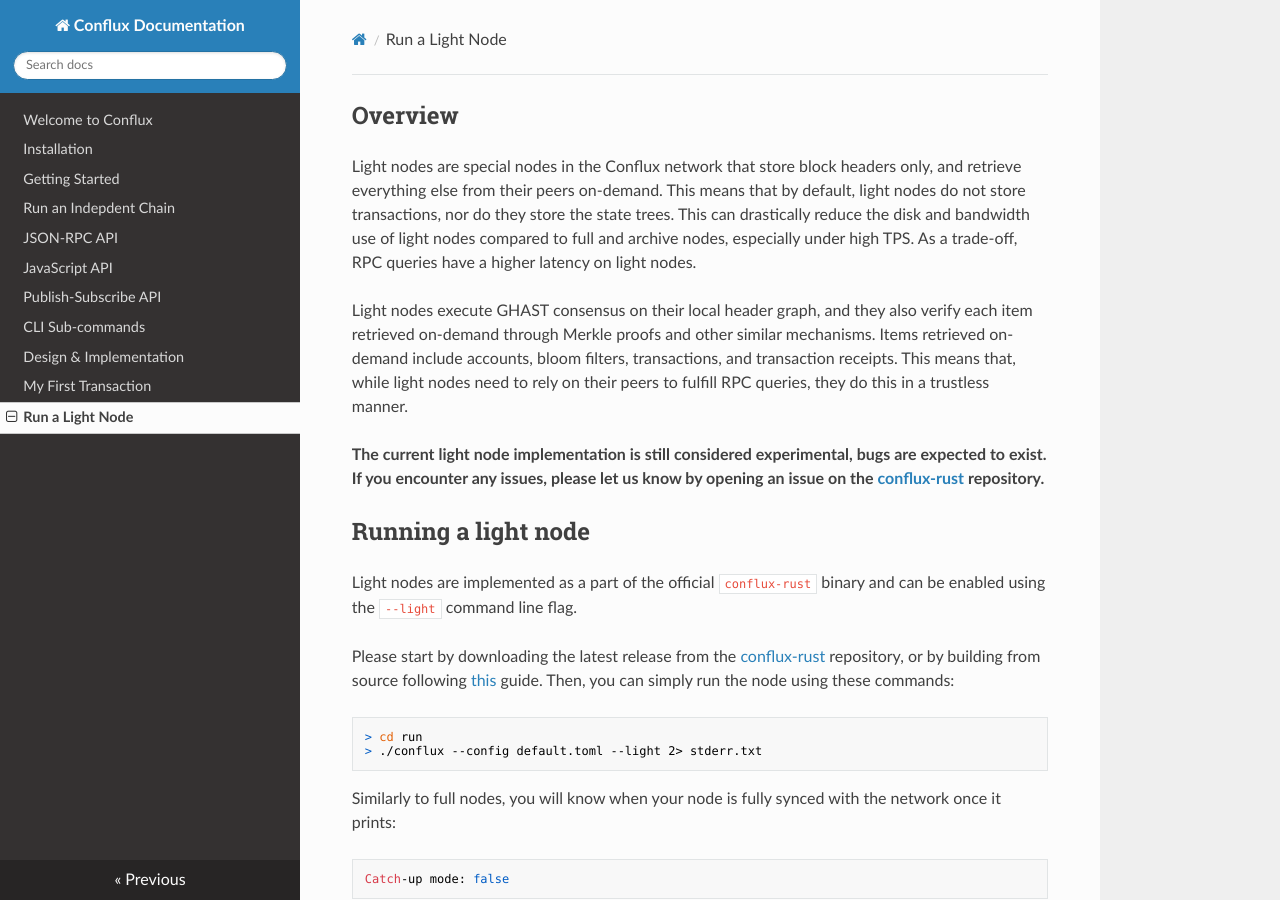
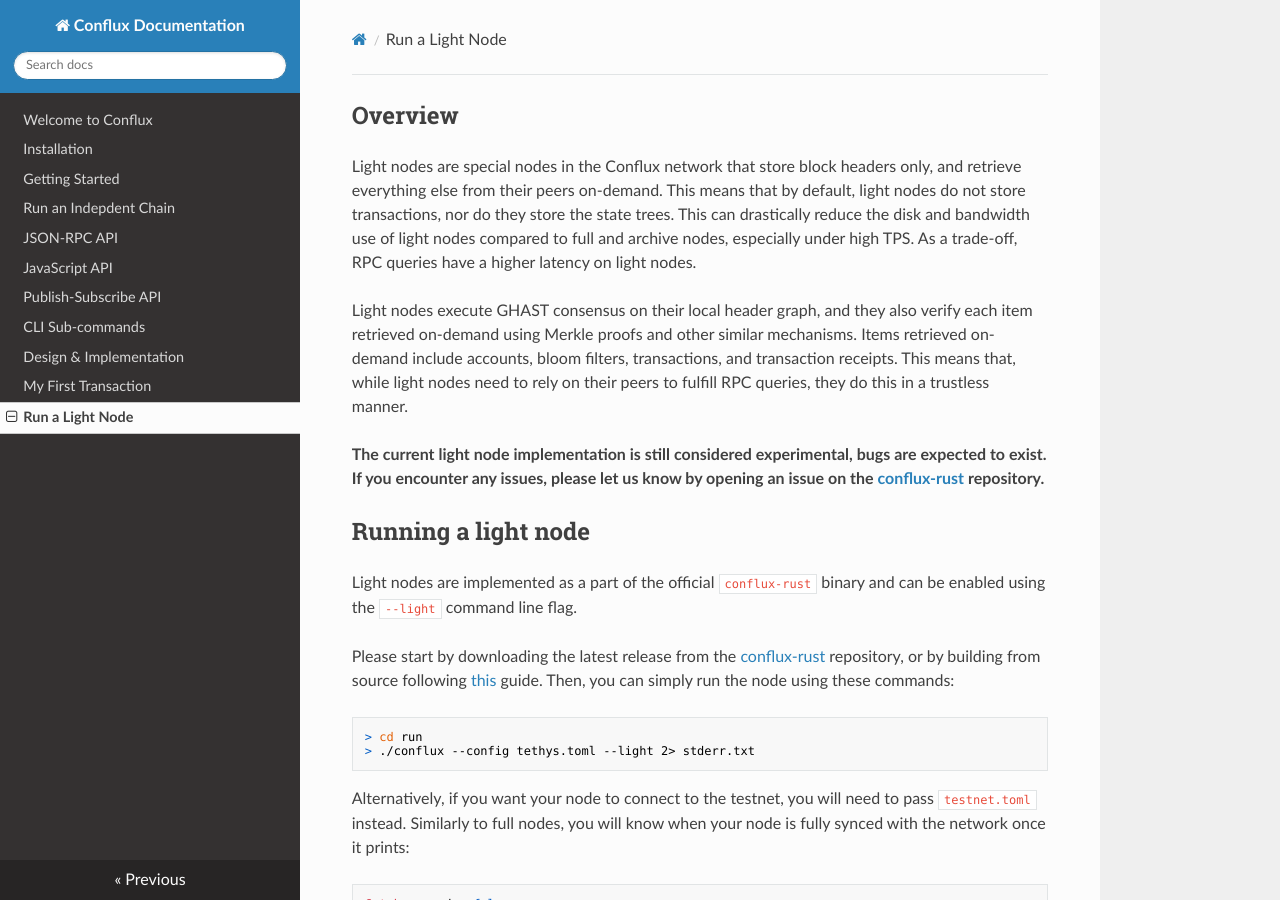
Before and after one commit to Conflux-Chain/conflux-doc, an MkDocs documentation site: the page built from docs/light-nodes.md, in a window 1280 px wide and 900 px high. Built offline with MkDocs 1.6.1, drawn with Linux system fonts in a browser that asks for light colours; nearby versions of some CDN libraries.

Commit message:
add note on testnet config

````diff
--- a/docs/light-nodes.md
+++ b/docs/light-nodes.md
@@ -11,7 +11,7 @@
 
 Light nodes are special nodes in the Conflux network that store block headers only, and retrieve everything else from their peers on-demand. This means that by default, light nodes do not store transactions, nor do they store the state trees. This can drastically reduce the disk and bandwidth use of light nodes compared to full and archive nodes, especially under high TPS. As a trade-off, RPC queries have a higher latency on light nodes.
 
-Light nodes execute GHAST consensus on their local header graph, and they also verify each item retrieved on-demand through Merkle proofs and other similar mechanisms. Items retrieved on-demand include accounts, bloom filters, transactions, and transaction receipts. This means that, while light nodes need to rely on their peers to fulfill RPC queries, they do this in a trustless manner.
+Light nodes execute GHAST consensus on their local header graph, and they also verify each item retrieved on-demand using Merkle proofs and other similar mechanisms. Items retrieved on-demand include accounts, bloom filters, transactions, and transaction receipts. This means that, while light nodes need to rely on their peers to fulfill RPC queries, they do this in a trustless manner.
 
 **The current light node implementation is still considered experimental, bugs are expected to exist. If you encounter any issues, please let us know by opening an issue on the [conflux-rust](https://github.com/Conflux-Chain/conflux-rust/issues) repository.**
 
@@ -24,10 +24,10 @@
 
 ```
 > cd run
-> ./conflux --config default.toml --light 2> stderr.txt
+> ./conflux --config tethys.toml --light 2> stderr.txt
 ```
 
-Similarly to full nodes, you will know when your node is fully synced with the network once it prints:
+Alternatively, if you want your node to connect to the testnet, you will need to pass `testnet.toml` instead. Similarly to full nodes, you will know when your node is fully synced with the network once it prints:
 
 ```
 Catch-up mode: false
````
